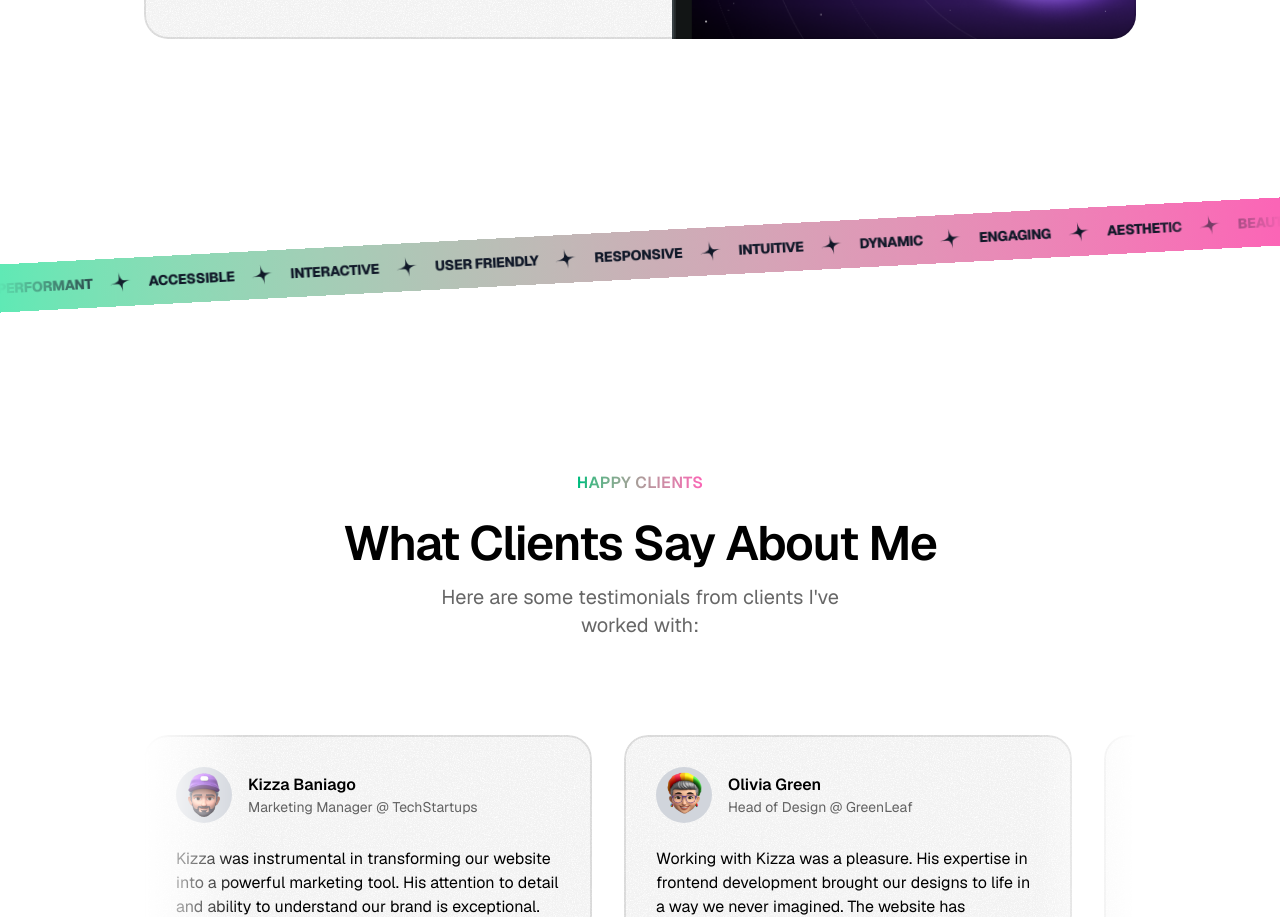
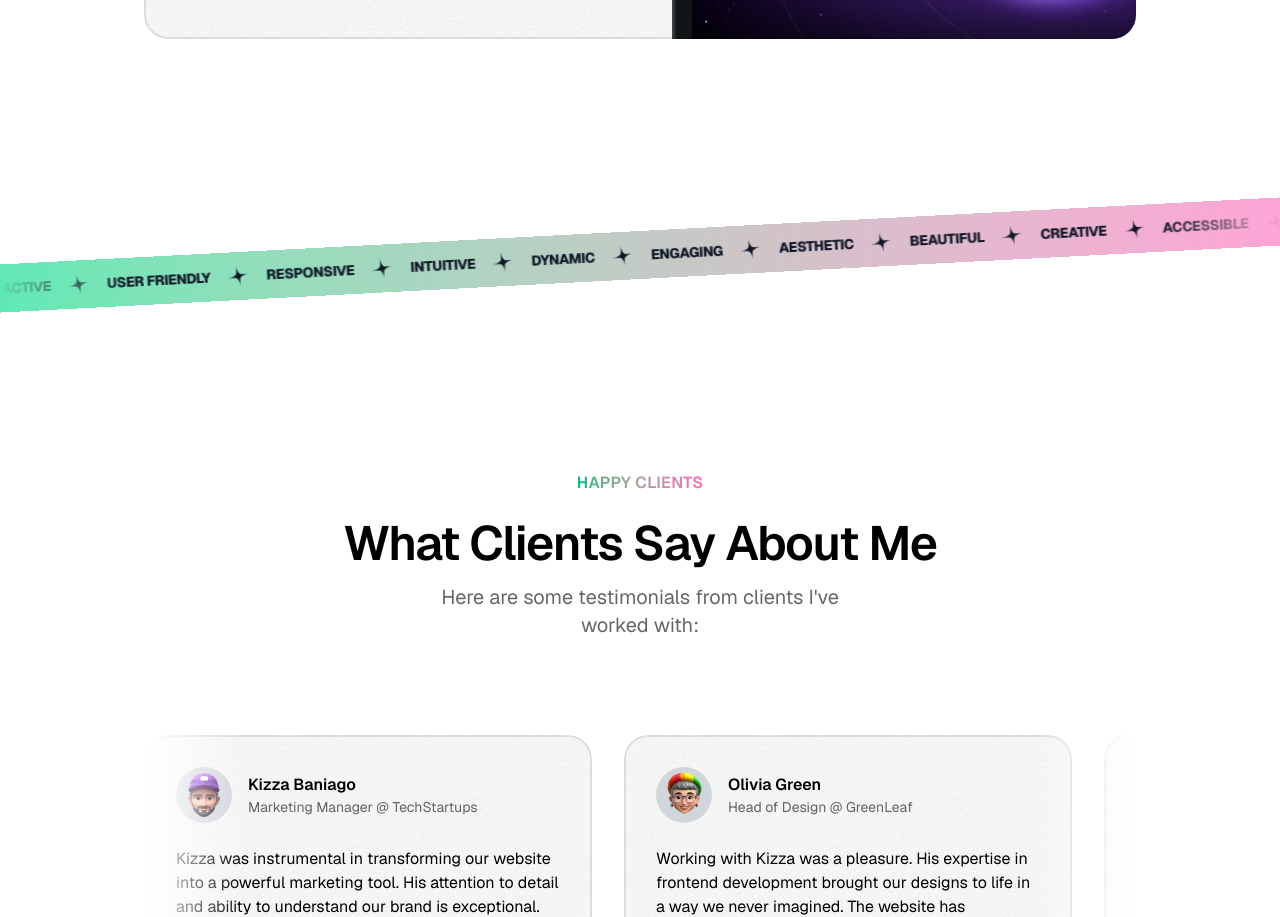
Before and after one commit to ajlaroya/kizza-baniago, a Next.js app: page / in a window 1280 px wide. Shown: the part 3009-3926 px from the top of the page. Built offline with nearby package versions, Linux system fonts and the light colour scheme.

Commit message:
feat: update TapeSection with new animation and modify word list; adjust background gradient for improved aesthetics

```diff
--- a/app/globals.css
+++ b/app/globals.css
@@ -1,4 +1,17 @@
 @import "tailwindcss";
+
+@theme {
+  --animate-move-left: move-left 1s linear infinite;
+
+  @keyframes move-left {
+    0% {
+      transform: translateX(0%);
+    }
+    100% {
+      transform: translateX(-50%);
+    }
+  }
+}
 
 @layer base {
   .nav-item {
--- a/sections/Tape.tsx
+++ b/sections/Tape.tsx
@@ -1,7 +1,8 @@
 import StarIcon from "@/public/icons/star.svg";
+import { Fragment } from "react/jsx-runtime";
 
 const words = [
-  "Performant",
+  "Creative",
   "Accessible",
   "Interactive",
   "User Friendly",
@@ -16,9 +17,11 @@ const words = [
 export const TapeSection = () => {
   return (
     <div className="py-16 lg:py-24 overflow-x-clip">
-      <div className="bg-linear-to-r from-emerald-300 to-pink-400 -rotate-3 -mx-1">
+      <div className="bg-linear-to-r from-emerald-300 to-pink-300 -rotate-3 -mx-1">
         <div className="flex mask-[linear-gradient(to_right,transparent,black_10%,black_90%,transparent)]">
-          <div className="flex flex-none gap-4 py-3">
+          <div className="flex flex-none gap-4 pr-4 py-3 animate-move-left [animation-duration:30s]">
+            {[...new Array(2)].fill(0).map((_, index) => (
+              <Fragment key={index}>
                 {words.map((word, index) => (
                   <div key={index} className="inline-flex gap-4 items-center">
                     <span className="text-gray-900 uppercase font-extrabold tracking-tight text-sm">
@@ -27,6 +30,8 @@ export const TapeSection = () => {
                     <StarIcon className="size-6 text-gray-900 -rotate-12" />
                   </div>
                 ))}
+              </Fragment>
+            ))}
           </div>
         </div>
       </div>
```
Lines whose indentation alone changed are shown as unchanged.
